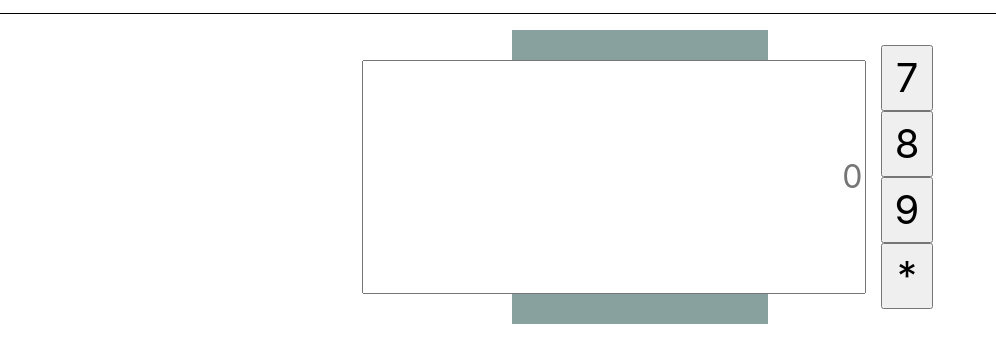
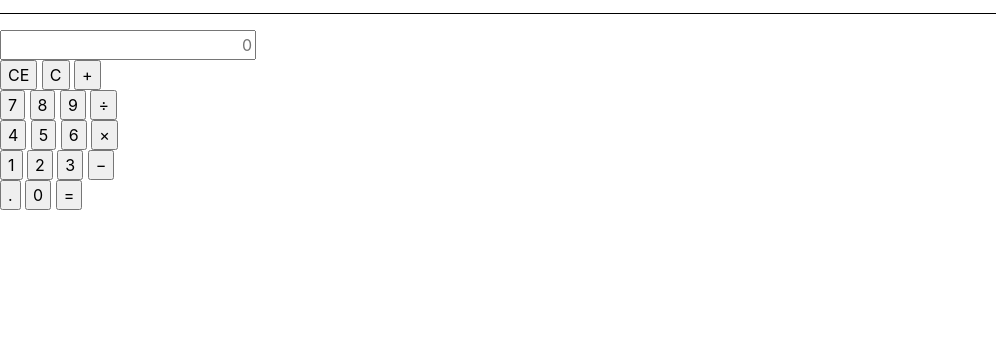
Before and after one commit to Mlpichardo1/FCCAdvancedJavascriptCalculator, a plain HTML site: page index.html in a window 1280 px wide. Shown: the part 51-414 px from the top of the page, without its empty margins (0-996 px from the left). Drawn offline with nearby package versions, Linux system fonts and the light colour scheme.

Commit message:
blueprint for calc

```diff
--- a/index.html
+++ b/index.html
@@ -12,25 +12,49 @@
 <body>
     <h1>JavaScript Calculator</h1>
     <hr size=30 color="black">
-    <div>
-    <div id="calc" class="container">
-    <input type="display" placeholder="0" id="show"/>
-    <br>
 
-    <div id="buttons">
-    <input type="button" value="7" style="width:4vw" onclick=""/>
-    <input type="button" value="8" style="width:4vw" onclick=""/>
-    <input type="button" value="9" style="width:4vw" onclick=""/>
-    <input type="button" value="*" style="width:4vw" onclick=""/>
-    <br>
+    <form name="frm" id="calc">
+
+        <input id="textbox" type="textbox" name="txt" placeholder=0><br>
+        <input type="button" value="CE" onclick="cEquation()">
+        <input type="button" value="C" onclick="clear()">
+        <input type="button" value="&#x2b" onclick="display(plus)">
+        <br>
+
+        <input type="button" value="7" onclick="display( '7' )"/>
+        <input type="button" value="8" onclick="display( '8' )"/>
+        <input type="button" value="9" onclick="display( '9' )"/>
+        <input type="button" value="&divide" onclick="display(btnd.value)"/>
+        <br>
+
+        <input type="button" name="btn4" value="4" onclick="display(btn4.value)"/>
+        <input type="button" name="btn5" value="5" onclick="display(btn5.value)"/>
+        <input type="button" name="btn6" value="6" onclick="display(btn6.value)"/>
+        <input type="button" name="btnt" value="&times" onclick="display(btnt.value)"/>
+        <br>
+
+        <input type="button" name="btn1" value="1" onclick="display(btn1.value)"/>
+        <input type="button" name="btn2" value="2" onclick="display(btn2.value)"/>
+        <input type="button" name="btn3" value="3" onclick="display(btn3.value)"/>
+        <input type="button" name="btns" value="&#x2212" onclick="display(btns.value)"/>
+        <br>
+
+        <input type="button" name="btndot" value="." onclick="display(btndot.value)"/>
+        <input type="button" name="btn0" value="0" onclick="display(btn0.value)"/>
+        <input type="button" name="btneq" value="=" onclick="answer()"/>
 
 
 
 
 
-    </div>
-    </div>
-    </div>
+
+
+
+
+
+    </form>
+
+
     <script src="https://ajax.googleapis.com/ajax/libs/jquery/3.2.1/jquery.min.js">
 	</script>
 	<script src="https://cdnjs.cloudflare.com/ajax/libs/popper.js/1.12.3/umd/popper.min.js">
--- a/script.js
+++ b/script.js
@@ -0,0 +1,3 @@
+function display(x) {
+    frm.txt.value= frm.txt.value + x;
+}
--- a/style.css
+++ b/style.css
@@ -3,16 +3,8 @@ h1 {
   justify-content: center;
 }
 
-#calc {
-    font-size: 2.5rem;
-    margin: 0 auto;
-    padding: 15px;
-}
-
-#show {
-    text-align: right;
-    font-size: 2rem;
-    margin: 15px;
+#textbox {
+  text-align: right;
 
 }
 
```
